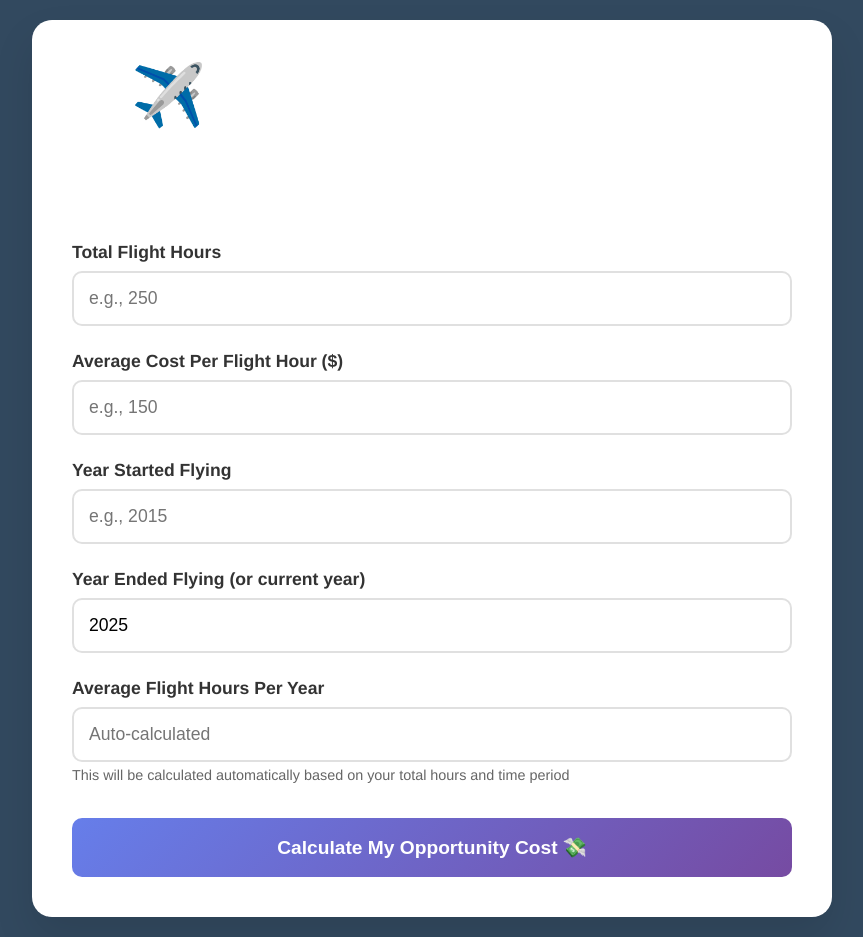
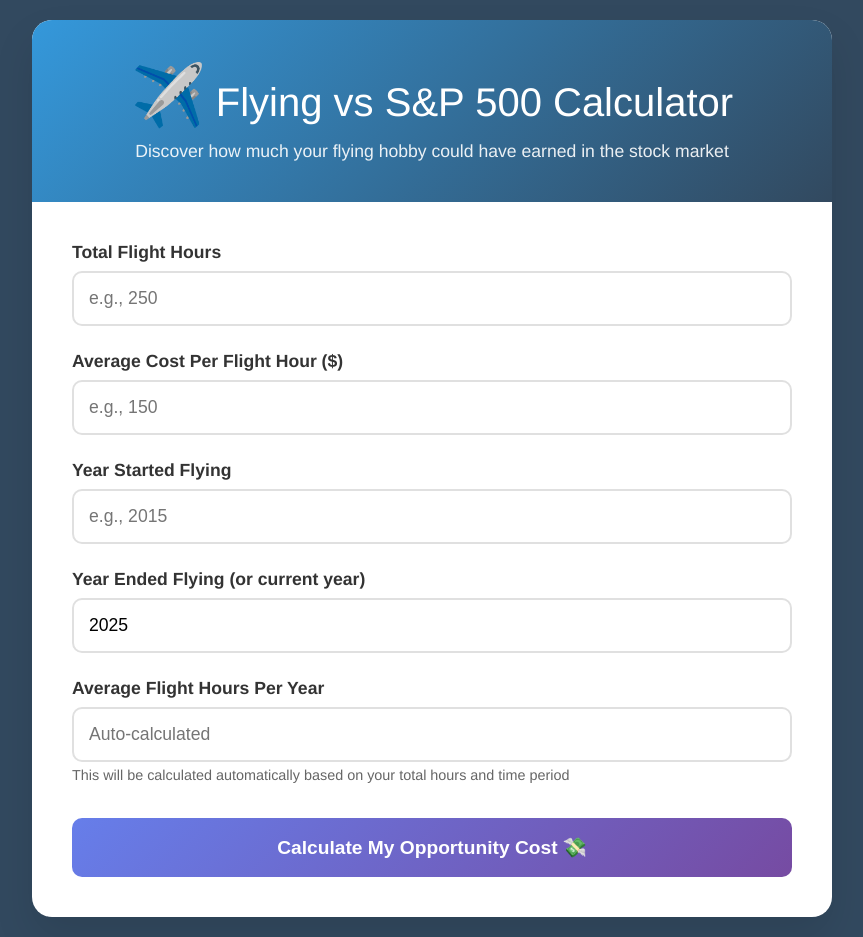
Before and after one commit to jdsmith15587/flyingcalculator, a plain HTML site: page index.html in a window 1280 px wide. Shown: the whole page, without its empty margins (208-1071 px from the left). Drawn offline with Linux system fonts and the light colour scheme.

Commit message:
Update index.html

```diff
--- a/index.html
+++ b/index.html
@@ -28,7 +28,7 @@
         }
 
         .header {
-            background: linear-gradient(135deg, #3498db, #2495f);
+            background: linear-gradient(135deg, #3498db, #32495f);
             color: white;
             padding: 40px;
             text-align: center;
```
